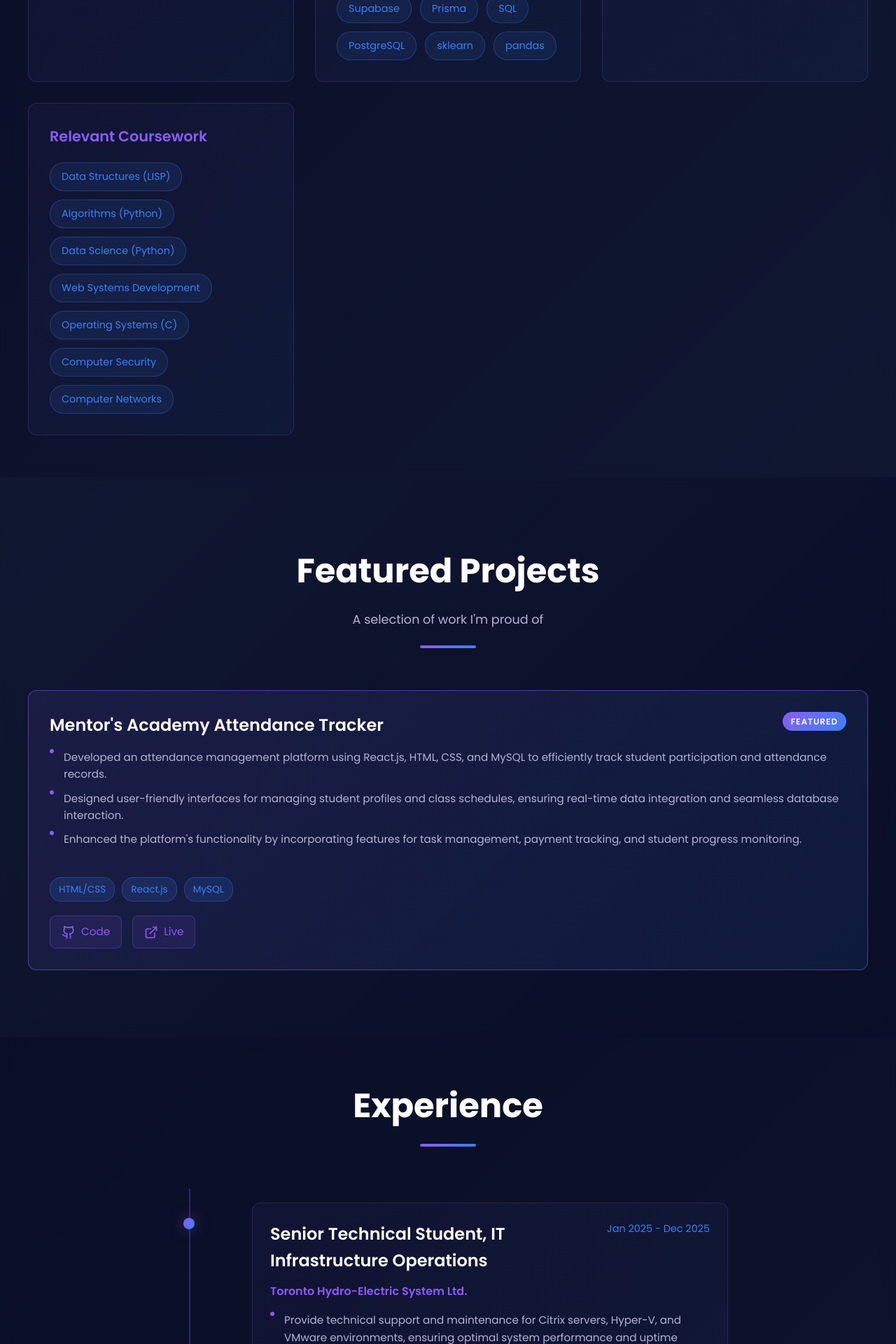
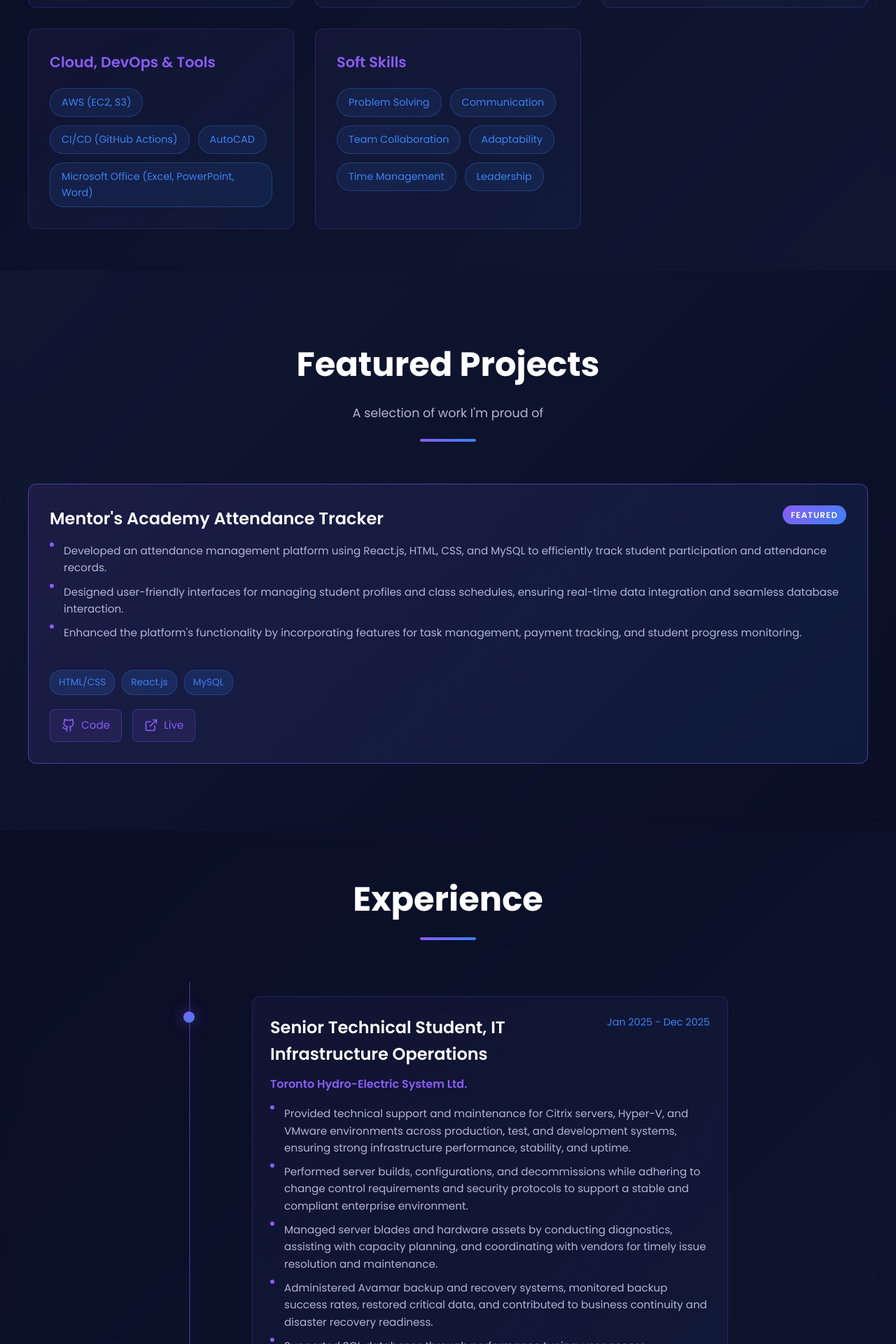
Before and after one commit to svmxn/portfolio, a React (Vite) app: page / in a window 1280 px wide. Shown: the part 2340-4260 px from the top of the page at 70% size. Built offline with nearby package versions, Linux system fonts and the light colour scheme.

Commit message:
New update

```diff
--- a/src/components/Experience.jsx
+++ b/src/components/Experience.jsx
@@ -8,12 +8,12 @@ export default function Experience() {
       company: 'Toronto Hydro-Electric System Ltd.',
       period: 'Jan 2025 - Dec 2025',
       bullets: [
-        'Provide technical support and maintenance for Citrix servers, Hyper-V, and VMware environments, ensuring optimal system performance and uptime across multiple production, test, and development infrastructures.',
-        'Execute server builds, configurations, and decommissions, following strict change control and security protocols to maintain a stable and compliant infrastructure.',
-        'Manage and maintain server blades and hardware assets, performing diagnostics, capacity planning, and coordination with vendors for timely issue resolution.',
-        'Administer Avamar backup and recovery systems, verifying backup success rates, restoring critical data, and contributing to business continuity and disaster recovery planning.',
-        'Support and monitor SQL databases, performing performance tuning, user access management, and backup/restore operations to ensure database integrity and efficiency.',
-        'Prepare and maintain KPI reports and bin management records, monitoring operational metrics to ensure SLAs are consistently met and performance standards upheld.'
+        'Provided technical support and maintenance for Citrix servers, Hyper-V, and VMware environments across production, test, and development systems, ensuring strong infrastructure performance, stability, and uptime.',
+        'Performed server builds, configurations, and decommissions while adhering to change control requirements and security protocols to support a stable and compliant enterprise environment.',
+        'Managed server blades and hardware assets by conducting diagnostics, assisting with capacity planning, and coordinating with vendors for timely issue resolution and maintenance.',
+        'Administered Avamar backup and recovery systems, monitored backup success rates, restored critical data, and contributed to business continuity and disaster recovery readiness.',
+        'Supported SQL databases through performance tuning, user access management, and backup/restore operations, helping maintain database integrity, reliability, and efficiency.',
+        'Prepared KPI reports and maintained bin management records to monitor operational metrics, support service performance analysis, and ensure compliance with SLAs.'
       ],
     },
     {
--- a/src/components/Skills.jsx
+++ b/src/components/Skills.jsx
@@ -3,10 +3,11 @@ import '../styles/Skills.css'
 
 export default function Skills() {
   const skills = [
-    { category: 'Languages', items: ['Python', 'Java', 'JavaScript', 'C', 'C++', 'C#', 'HTML/CSS', 'LISP', 'Bash', 'Visual Basic', 'Smalltalk', 'Rust', 'Elixir', 'Haskell', 'PROLOG'] },
-    { category: 'Technologies', items: ['React.js', 'Angular', 'Vue.js', 'Django', 'Express.js', 'TensorFlow', 'PyTorch', 'jQuery', 'Bootstrap', 'TailwindCSS', 'Flask', 'ASP.NET', 'Node.js', 'Supabase', 'Prisma', 'SQL', 'PostgreSQL', 'sklearn', 'pandas'] },
-    { category: 'Soft Skills', items: ['Communication', 'Problem-solving', 'Adaptability', 'Teamwork', 'Critical Thinking', 'Time Management', 'Collaboration'] },
-    { category: 'Relevant Coursework', items: ['Data Structures (LISP)', 'Algorithms (Python)', 'Data Science (Python)', 'Web Systems Development', 'Operating Systems (C)', 'Computer Security', 'Computer Networks'] },
+    { category: 'Languages', items: ['Python', 'Java', 'JavaScript', 'C', 'C++', 'C#', 'SQL', 'HTML/CSS', 'Bash', 'LISP', 'Visual Basic', 'Smalltalk', 'Rust', 'Elixir', 'Haskell', 'PROLOG'] },
+    { category: 'Frameworks & Libraries', items: ['React.js', 'Node.js', 'Express.js', 'Django', 'Flask', 'TensorFlow', 'PyTorch', 'scikit-learn', 'pandas', 'ASP.NET'] },
+    { category: 'Developer Tools & Platforms', items: ['Git', 'GitHub', 'Docker', 'Linux/Unix', 'PostgreSQL', 'MySQL', 'MongoDB', 'REST APIs', 'PowerBI'] },
+    { category: 'Cloud, DevOps & Tools', items: ['AWS (EC2, S3)', 'CI/CD (GitHub Actions)', 'AutoCAD', 'Microsoft Office (Excel, PowerPoint, Word)'] },
+    { category: 'Soft Skills', items: ['Problem Solving', 'Communication', 'Team Collaboration', 'Adaptability', 'Time Management', 'Leadership'] },
   ]
 
   const containerVariants = {
```
Also changed, not shown: 1 other file (tests, documents, lock files or other folders).
